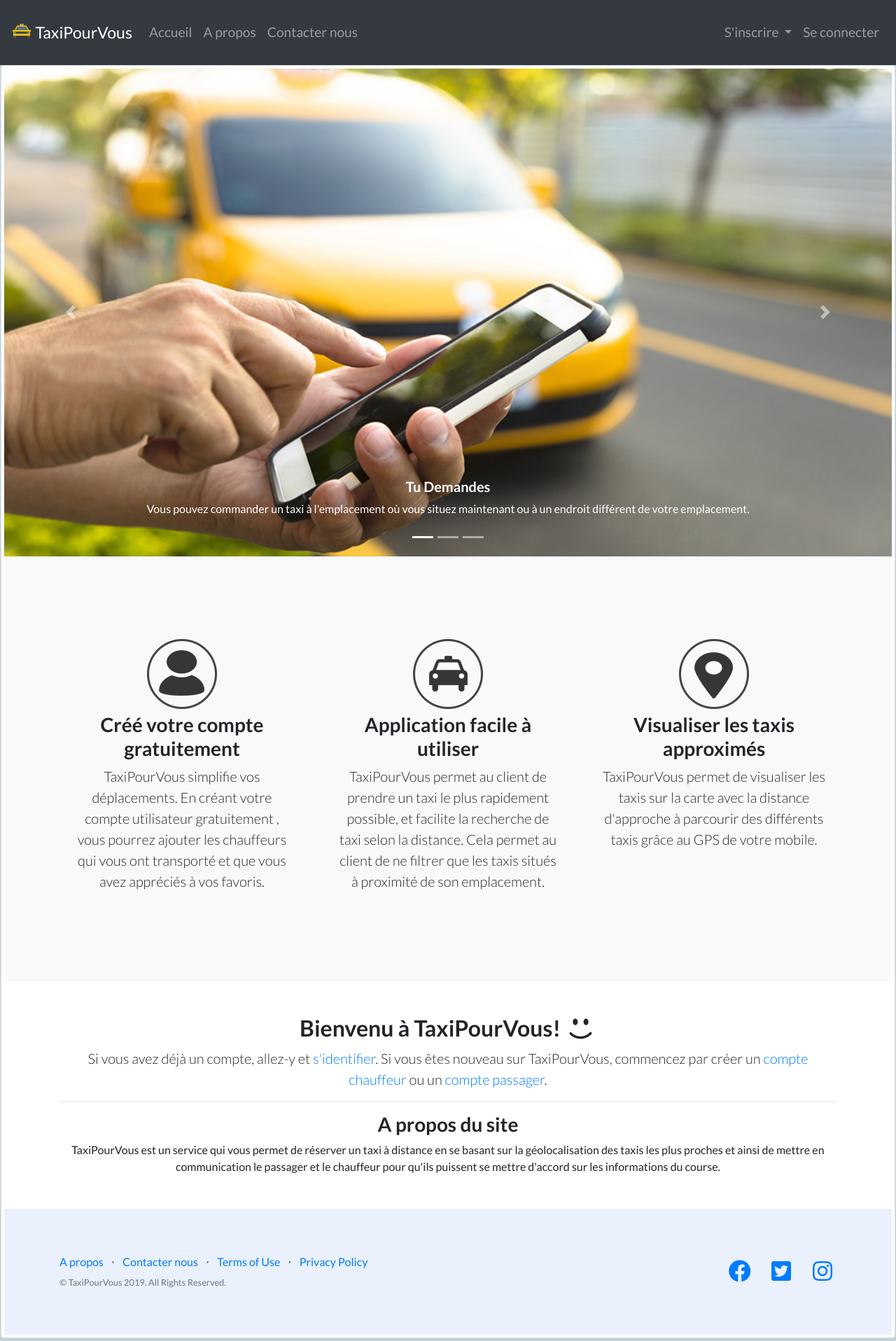
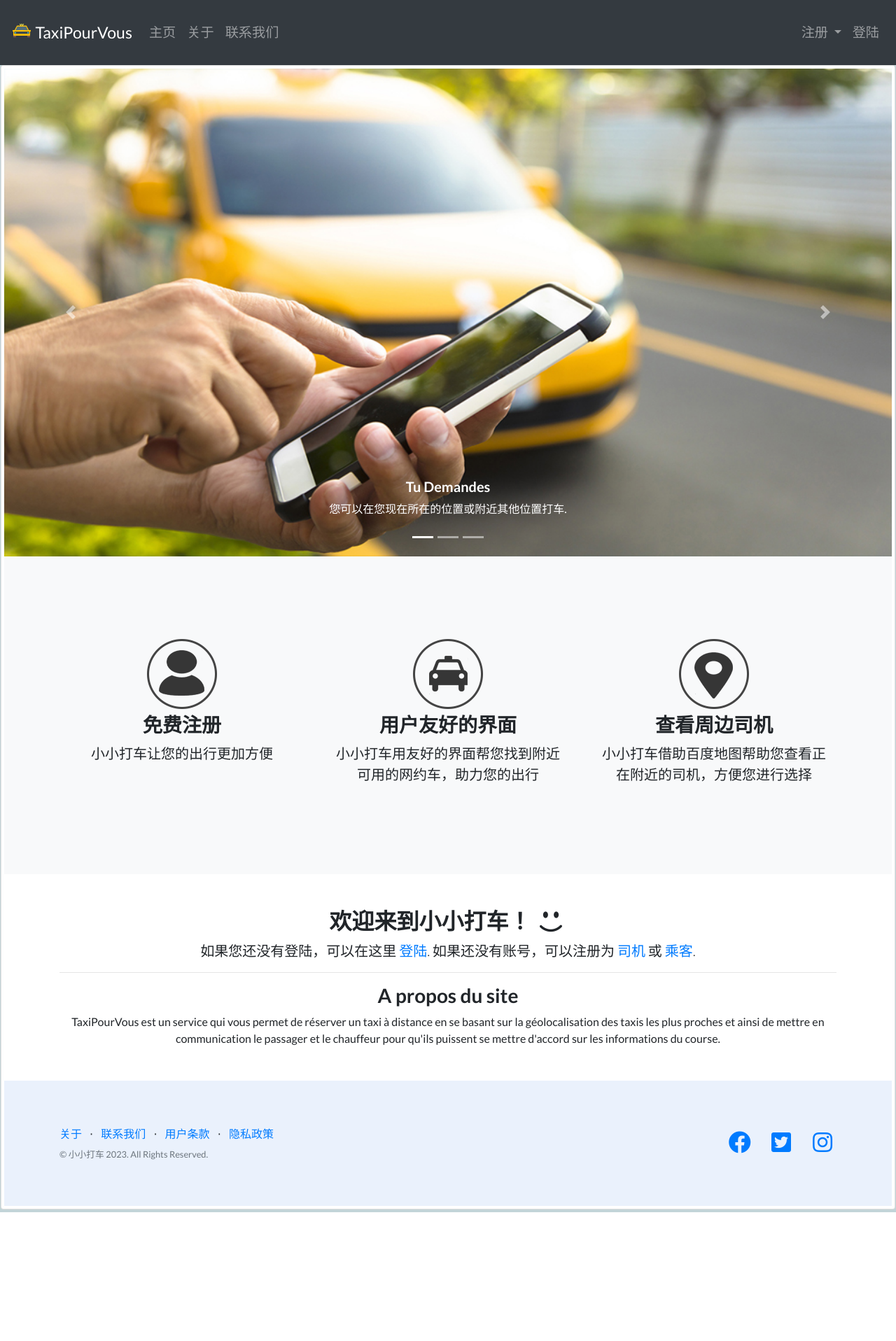
Before and after one commit to bot74/TongjiTaxi, a Django app: page / in a window 1280 px wide. Shown: the whole page at 70% size. After the commit the page ends 1732 px from the top, so only its background shows below. Run offline with Django 3.2, Linux system fonts and the light colour scheme; some libraries are stand-ins or nearby versions; some web fonts are replaced.

Commit message:
翻译；修改设置
设置：
-允许所有ip访问本项目
-修改时区与语言为亚太
翻译：
-若干界面翻译

```diff
--- a/TongjiTaxi/settings.py
+++ b/TongjiTaxi/settings.py
@@ -28,7 +28,7 @@ SECRET_KEY = '1u!$f)k=)%1&bdymb7prkntf4%drps@(6+(#2sj8n^u%g42jok'
 # SECURITY WARNING: don't run with debug turned on in production!
 DEBUG = True
 
-ALLOWED_HOSTS = []
+ALLOWED_HOSTS = ['*']
 
 
 # Application definition
@@ -112,9 +112,9 @@ AUTH_PASSWORD_VALIDATORS = [
 # Internationalization
 # https://docs.djangoproject.com/en/2.2/topics/i18n/
 
-LANGUAGE_CODE = 'en-us'
+LANGUAGE_CODE = 'zh-hans'
 
-TIME_ZONE = 'UTC'
+TIME_ZONE = 'Asia/Shanghai'
 
 USE_I18N = True
 
--- a/templates/404.html
+++ b/templates/404.html
@@ -3,7 +3,7 @@
 <head>
   <meta charset="utf-8">
   <meta name="viewport" content="width=device-width, initial-scale=1, shrink-to-fit=no">
-  <title>Taxi Pour Vous</title>
+  <title>小小打车</title>
   <link href="https://fonts.googleapis.com/css?family=Clicker+Script" rel="stylesheet">
   <link rel="stylesheet" href="https://maxcdn.bootstrapcdn.com/bootstrap/4.0.0-beta.3/css/bootstrap.min.css" integrity="sha384-Zug+QiDoJOrZ5t4lssLdxGhVrurbmBWopoEl+M6BdEfwnCJZtKxi1KgxUyJq13dy" crossorigin="anonymous">
   <link rel="stylesheet" type="text/css" href="/static/vendor/fontello-2f186091/css/fontello.css">
--- a/templates/base.html
+++ b/templates/base.html
@@ -47,13 +47,13 @@
     <div class="collapse navbar-collapse" id="navbarSupportedContent">
       <ul class="navbar-nav mr-auto">
         <li class="nav-item">
-          <a class="nav-link" href="{% url 'home' %}">Accueil <span class="sr-only">(current)</span></a>
+          <a class="nav-link" href="{% url 'home' %}">主页 <span class="sr-only">(current)</span></a>
         </li>
         <li class="nav-item">
-          <a class="nav-link" href="#aPropos">A propos</a>
+          <a class="nav-link" href="#aPropos">关于</a>
         </li>
         <li class="nav-item">
-          <a class="nav-link" href="{% url 'contacter' %}">Contacter nous</a>
+          <a class="nav-link" href="{% url 'contacter' %}">联系我们</a>
         </li>
         <!--<li class="nav-item dropdown">
           <a class="nav-link dropdown-toggle" href="#" id="navbarDropdown" role="button" data-toggle="dropdown" aria-haspopup="true" aria-expanded="false">
@@ -77,16 +77,16 @@
         {% else %}
         <li class="nav-item dropdown">
           <a class="nav-link dropdown-toggle" href="#" id="navbarDropdown" role="button" data-toggle="dropdown" aria-haspopup="true" aria-expanded="false">
-            S'inscrire
+            注册
           </a>
           <div class="dropdown-menu" aria-labelledby="navbarDropdown">
-            <a class="dropdown-item" href="{% url 'passager_signup' %}"><i class="fas fa-user"></i> &nbsp;<b>Passager</b></a>
+            <a class="dropdown-item" href="{% url 'passager_signup' %}"><i class="fas fa-user"></i> &nbsp;<b>乘客</b></a>
             <div class="dropdown-divider"></div>
-            <a class="dropdown-item" href="{% url 'chauffeur_signup' %}"><i class="fas fa-taxi"></i> &nbsp;<b>Chauffeur</b></a>
+            <a class="dropdown-item" href="{% url 'chauffeur_signup' %}"><i class="fas fa-taxi"></i> &nbsp;<b>司机</b></a>
           </div>
         </li>
         <li class="nav-item">
-          <a class="nav-link" href="{% url 'login' %}">Se connecter</a>
+          <a class="nav-link" href="{% url 'login' %}">登陆</a>
         </li>
       {% endif %}
     </ul>
--- a/templates/home.html
+++ b/templates/home.html
@@ -14,21 +14,21 @@
 				<img src="{% static 'img/1.jpg' %}" class="d-block w-100" alt="...">
 				<div class="carousel-caption d-none d-md-block">
 					<h5>Tu Demandes</h5>
-					<p>Vous pouvez commander un taxi à l'emplacement où vous situez maintenant ou à un endroit différent de votre emplacement.</p>
+					<p>您可以在您现在所在的位置或附近其他位置打车.</p>
 				</div>
 			</div>
 			<div class="carousel-item">
 				<img src="{% static 'img/2.jpg' %}" class="d-block w-100" alt="...">
 				<div class="carousel-caption d-none d-md-block">
 					<h5>Le Taxi Arrive</h5>
-					<p>Après que le chauffeur accepte votre demande, vous pouvez suivre le taxi sur la carte, venir vers vous.</p>
+					<p>司机接受订单后会即刻向您赶来.</p>
 				</div>
 			</div>
 			<div class="carousel-item">
 				<img src="{% static 'img/3.jpg' %}" class="d-block w-100" alt="...">
 				<div class="carousel-caption d-none d-md-block">
-					<h5>Tu Evalues</h5>
-					<p>N'oubliez pas d'évaluer la course et aussi le chauffeur afin de partager votre expérience et nous aider à améliorer notre service.</p>
+					<h5>评分</h5>
+					<p>别忘了为司机和我们的服务打分，以便帮助改善我们的服务</p>
 				</div>
 			</div>
 		</div>
@@ -53,10 +53,8 @@
 					<div class="features-icons-icon d-flex">
 						<img class="m-auto text-primary" src="{% static 'img/step1.png' %}"></img>
 					</div>
-					<h3>Créé votre compte gratuitement</h3>
-					<p class="lead mb-0">TaxiPourVous simplifie vos déplacements.
-						En créant votre compte utilisateur gratuitement , vous pourrez ajouter les chauffeurs
-					qui vous ont transporté et que vous avez appréciés à vos favoris.</p>
+					<h3>免费注册</h3>
+					<p class="lead mb-0">小小打车让您的出行更加方便</p>
 				</div>
 			</div>
 			<div class="col-lg-4">
@@ -64,8 +62,8 @@
 					<div class="features-icons-icon d-flex">
 						<img class="m-auto text-primary" src="{% static 'img/step2.png' %}"></img>
 					</div>
-					<h3>Application facile à utiliser</h3>
-					<p class="lead mb-0">TaxiPourVous permet au client de prendre un taxi le plus rapidement possible, et facilite la recherche de taxi selon la distance. Cela permet au client de ne filtrer que les taxis situés à proximité de son emplacement.</p>
+					<h3>用户友好的界面</h3>
+					<p class="lead mb-0">小小打车用友好的界面帮您找到附近可用的网约车，助力您的出行</p>
 				</div>
 			</div>
 			<div class="col-lg-4">
@@ -73,9 +71,8 @@
 					<div class="features-icons-icon d-flex">
 						<img class="m-auto text-primary" src="{% static 'img/step3.png' %}"></img>
 					</div>
-					<h3>Visualiser les taxis approximés</h3>
-					<p class="lead mb-0">TaxiPourVous permet de visualiser les taxis sur la carte avec la distance d'approche à
-						parcourir des différents taxis grâce au GPS de votre mobile.
+					<h3>查看周边司机</h3>
+					<p class="lead mb-0">小小打车借助百度地图帮助您查看正在附近的司机，方便您进行选择
 					</p>
 				</div>
 			</div>
@@ -85,9 +82,9 @@
 
 <section id="aPropos">
 	<div class="container text-center my-5">
-		<h2>Bienvenu à TaxiPourVous! <span class="icon-emo-happy"></span></h2>
+		<h2>欢迎来到小小打车！ <span class="icon-emo-happy"></span></h2>
 		<p class="lead">
-			Si vous avez déjà un compte, allez-y et <a href="{% url 'login' %}">s'identifier</a>. Si vous êtes nouveau sur TaxiPourVous, commencez par créer un <a href="{% url 'chauffeur_signup' %}">compte chauffeur</a> ou un <a href="{% url 'passager_signup' %}">compte passager</a>.
+			如果您还没有登陆，可以在这里 <a href="{% url 'login' %}">登陆</a>. 如果还没有账号，可以注册为 <a href="{% url 'chauffeur_signup' %}">司机</a> 或 <a href="{% url 'passager_signup' %}">乘客</a>.
 		</p>
 		<hr>
 		<h3>A propos du site</h3>
@@ -102,22 +99,22 @@
         <div class="col-lg-6 h-100 text-center text-lg-left my-auto">
           <ul class="list-inline mb-2">
             <li class="list-inline-item">
-              <a href="#">A propos</a>
+              <a href="#">关于</a>
             </li>
             <li class="list-inline-item">&sdot;</li>
             <li class="list-inline-item">
-              <a href="{% url 'contacter' %}">Contacter nous</a>
+              <a href="{% url 'contacter' %}">联系我们</a>
             </li>
             <li class="list-inline-item">&sdot;</li>
             <li class="list-inline-item">
-              <a href="#">Terms of Use</a>
+              <a href="#">用户条款</a>
             </li>
             <li class="list-inline-item">&sdot;</li>
             <li class="list-inline-item">
-              <a href="#">Privacy Policy</a>
+              <a href="#">隐私政策</a>
             </li>
           </ul>
-          <p class="text-muted small mb-4 mb-lg-0">&copy; TaxiPourVous 2019. All Rights Reserved.</p>
+          <p class="text-muted small mb-4 mb-lg-0">&copy; 小小打车 2023. All Rights Reserved.</p>
         </div>
         <div class="col-lg-6 h-100 text-center text-lg-right my-auto">
           <ul class="list-inline mb-0">
--- a/templates/registration/login.html
+++ b/templates/registration/login.html
@@ -18,7 +18,7 @@
         </div>
         {% endif %}
 
-        <h2 class="card-title text-center">S'identifier <i class="fas fa-sign-in-alt"></i></h2>
+        <h2 class="card-title text-center">登陆 <i class="fas fa-sign-in-alt"></i></h2>
         <form method="post" novalidate class="form-signin">
           {% csrf_token %}
           <input type="hidden" name="next" value="{{ next }}">
@@ -29,10 +29,10 @@
             {{ form.password|as_crispy_field }}
           </div>
           <div class="text-center">
-            <button type="submit" class="btn btn-lg btn-primary text-uppercase">Se connecter</button>
+            <button type="submit" class="btn btn-lg btn-primary text-uppercase">建立连接！</button>
           </div>
           <div class="mt-5">
-            <p>Vous n'avez pas de compte? <a href="{% url 'signup' %}">inscrivez-vous maintenant</a></p>
+            <p>还没有账号？ <a href="{% url 'signup' %}">点击这里注册</a></p>
           </div>
 
         </form>
--- a/templates/registration/signup_form.html
+++ b/templates/registration/signup_form.html
@@ -8,13 +8,13 @@
     <div class="card card-signin my-5">
       <div class="card-body">
         {% include 'messages.html' %}
-        <h2 class="card-title text-center">Inscrivez-vous en tant que {{ user_type }}</h2>
+        <h2 class="card-title text-center">注册为 {{ user_type }}</h2>
         <form method="post" novalidate class="form-signin">
           {% csrf_token %}
           <input type="hidden" name="next" value="{{ next }}">
           {{ form|crispy }}
           <div class="text-center">
-            <button type="submit" class="btn btn-success">S'inscrire</button>
+            <button type="submit" class="btn btn-success">注册！</button>
           </div>
         </form>
       </div>
```
Also changed, not shown: taxi_app/forms.py (+8 -8 lines), templates/base2.html (+11 -11 lines), templates/registration/signup.html (+4 -4 lines).
